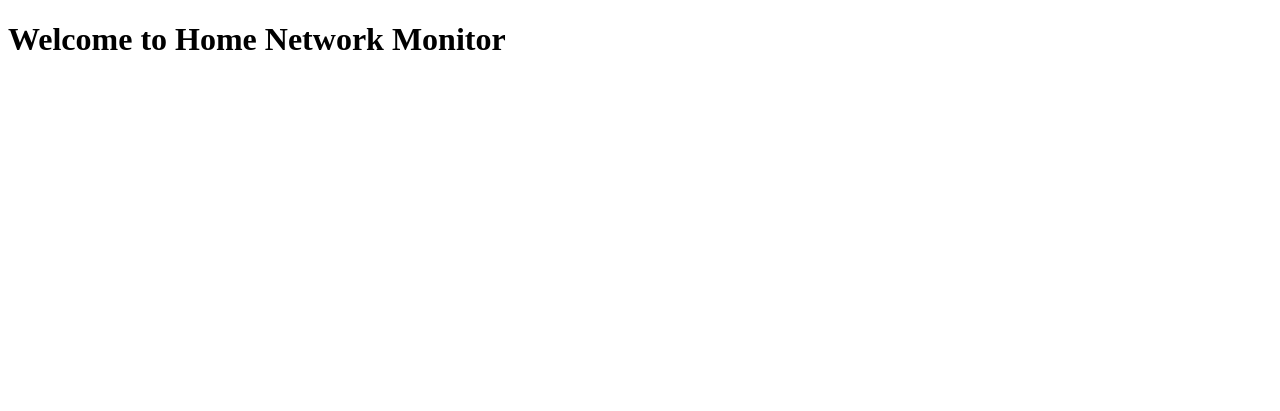
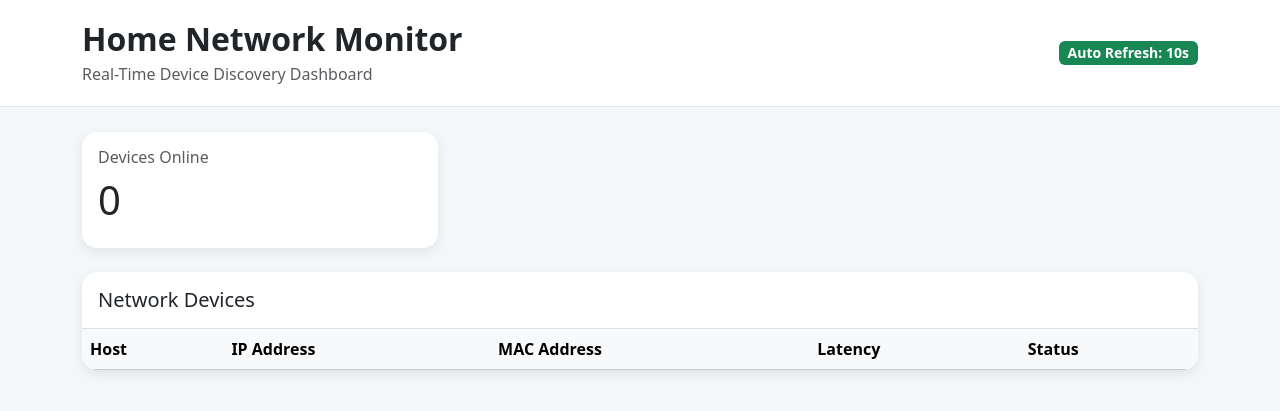
Before and after one commit to lexxycool/home-network-monitor, a Flask app: page / in a window 1280 px wide. Shown: the top 411 px of the page. Run offline with Flask 3, Linux system fonts and the light colour scheme; data that the repository does not hold is empty.

Commit message:
removing duplicates

```diff
--- a/app.py
+++ b/app.py
@@ -11,33 +11,35 @@ def run_map():
         text=True
     )
 
-    devices = []
+    devices = {}
 
-    current = {}
+    current = None
 
     for line in result.stdout.splitlines():
         if "Nmap scan report for" in line:
-            if current:
-                devices.append(current)
+            if current and "ip" in current:
+                devices[current["ip"]] = current
             current = {}
 
             match = re.search(r"Nmap scan report for (.*?) \((.*?)\)", line)
             if match:
                 current["host"] = match.group(1)
                 current["ip"] = match.group(2)
-            elif "MAC Address" in line:
+        elif "MAC Address" in line and current:
+                current["mac"] = None
                 mac = re.search(r"MAC Address: ([A-Fa-f0-9:]+)", line)
                 if mac:
                     current["mac"] = mac.group(1)
-            elif "Host is up" in line:
+        elif "Host" in line and current:
+                current["latency"] = None
                 latency = re.search(r"\((.*? ) latency\)", line)
                 if latency:
                     current["latency"] = latency.group(1)
 
-        if current:
-            devices.append(current)
+    if current and "ip" in current:
+        devices[current["ip"]] = current
 
-    return devices
+    return list(devices.values())
 
 
 @app.route("/")
--- a/templates/index.html
+++ b/templates/index.html
@@ -1,21 +1,181 @@
 <!DOCTYPE html>
+
 <html lang="en">
+
 <head>
     <meta charset="UTF-8">
     <meta name="viewport" content="width=device-width, initial-scale=1.0">
     <title>Home Network Monitor</title>
 
-    <script>
-        async function loadData() {
-            const response = await fetch("/scan");
-            const data = await response.json();
 
-            console.log(data);
-        }
-    </script>
+<link href="https://cdn.jsdelivr.net/npm/bootstrap@5.3.3/dist/css/bootstrap.min.css" rel="stylesheet">
+
+<style>
+    body {
+        background-color: #f4f7fa;
+    }
+
+    .header {
+        background: white;
+        padding: 20px;
+        border-bottom: 1px solid #e5e7eb;
+        margin-bottom: 25px;
+    }
+
+    .stat-card {
+        border: none;
+        border-radius: 15px;
+        box-shadow: 0 4px 12px rgba(0,0,0,0.08);
+    }
+
+    .device-table {
+        background: white;
+        border-radius: 15px;
+        overflow: hidden;
+        box-shadow: 0 4px 12px rgba(0,0,0,0.08);
+    }
+
+    .status-online {
+        padding: 5px 12px;
+        border-radius: 20px;
+        background: #d1fae5;
+        color: #065f46;
+        font-weight: 600;
+    }
+
+    .table td {
+        vertical-align: middle;
+    }
+
+    .refresh-badge {
+        font-size: 14px;
+    }
+</style>
+
+<script>
+    async function loadData() {
+
+        const response = await fetch('/scan');
+        const devices = await response.json();
+
+        document.getElementById("deviceCount").innerText = devices.length;
+
+        let rows = "";
+
+        devices.forEach(device => {
+
+            rows += `
+            <tr>
+                <td>${device.host || 'Unknown Device'}</td>
+                <td>${device.ip || '-'}</td>
+                <td>${device.mac || '-'}</td>
+                <td>${device.latency || '-'}</td>
+                <td>
+                    <span class="status-online">
+                        Online
+                    </span>
+                </td>
+            </tr>
+            `;
+        });
+
+        document.getElementById("deviceBody").innerHTML = rows;
+    }
+
+    window.onload = () => {
+        loadData();
+        setInterval(loadData, 10000);
+    };
+</script>
 
 </head>
+
 <body>
-    <h1>Welcome to Home Network Monitor</h1>
+
+<div class="header">
+    <div class="container">
+
+    <div class="d-flex justify-content-between align-items-center">
+
+        <div>
+            <h2 class="fw-bold mb-1">
+                Home Network Monitor
+            </h2>
+
+            <p class="text-muted mb-0">
+                Real-Time Device Discovery Dashboard
+            </p>
+        </div>
+
+        <span class="badge bg-success refresh-badge">
+            Auto Refresh: 10s
+        </span>
+
+    </div>
+
+</div>
+
+</div>
+
+<div class="container">
+
+<div class="row mb-4">
+
+    <div class="col-md-4">
+
+        <div class="card stat-card">
+
+            <div class="card-body">
+
+                <h6 class="text-muted">
+                    Devices Online
+                </h6>
+
+                <h1 id="deviceCount">
+                    0
+                </h1>
+
+            </div>
+
+        </div>
+
+    </div>
+
+</div>
+
+<div class="device-table">
+
+    <div class="p-3 border-bottom">
+
+        <h5 class="mb-0">
+            Network Devices
+        </h5>
+
+    </div>
+
+    <table class="table table-hover mb-0">
+
+        <thead class="table-light">
+
+        <tr>
+            <th>Host</th>
+            <th>IP Address</th>
+            <th>MAC Address</th>
+            <th>Latency</th>
+            <th>Status</th>
+        </tr>
+
+        </thead>
+
+        <tbody id="deviceBody">
+
+        </tbody>
+
+    </table>
+
+</div>
+
+</div>
+
 </body>
 </html>
```
